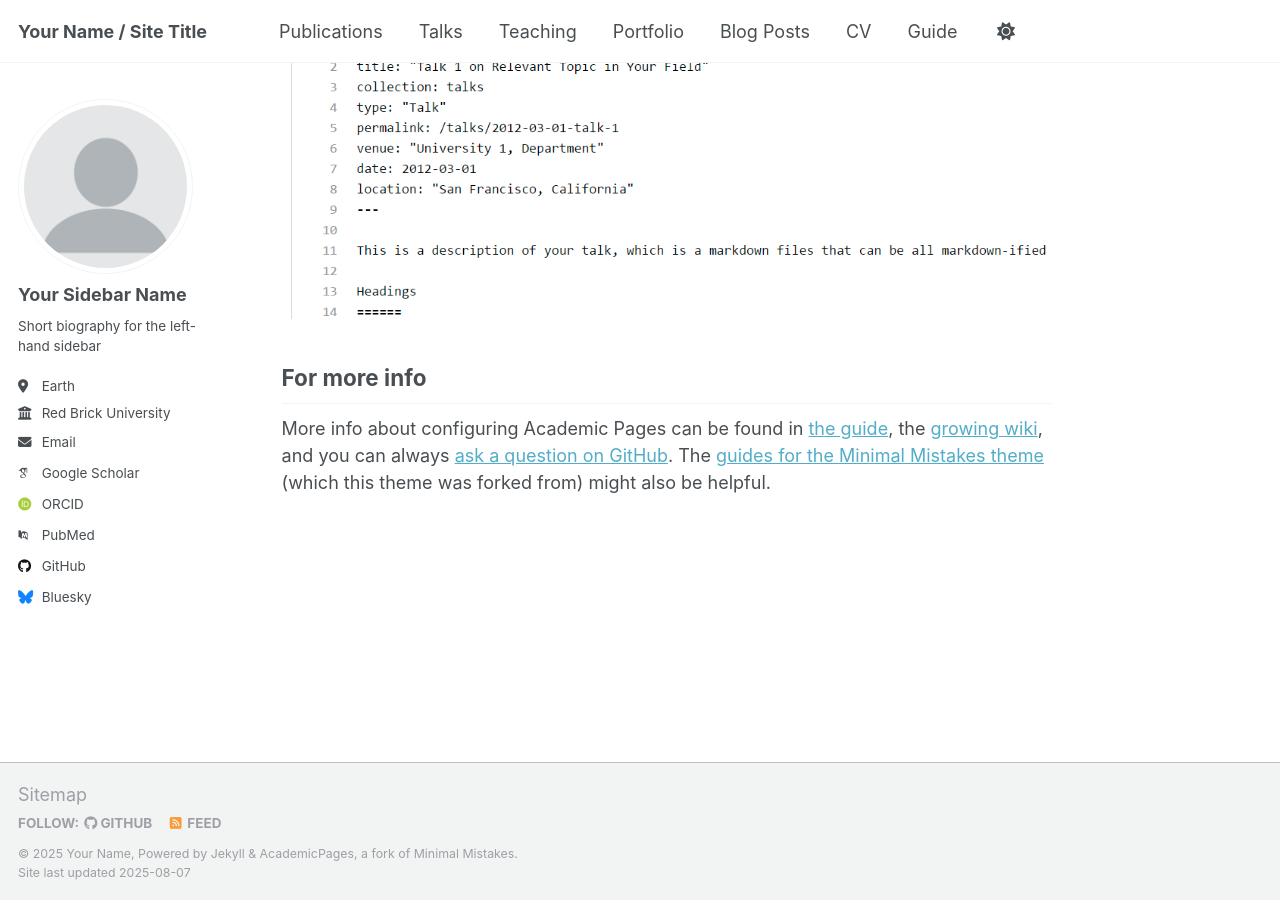
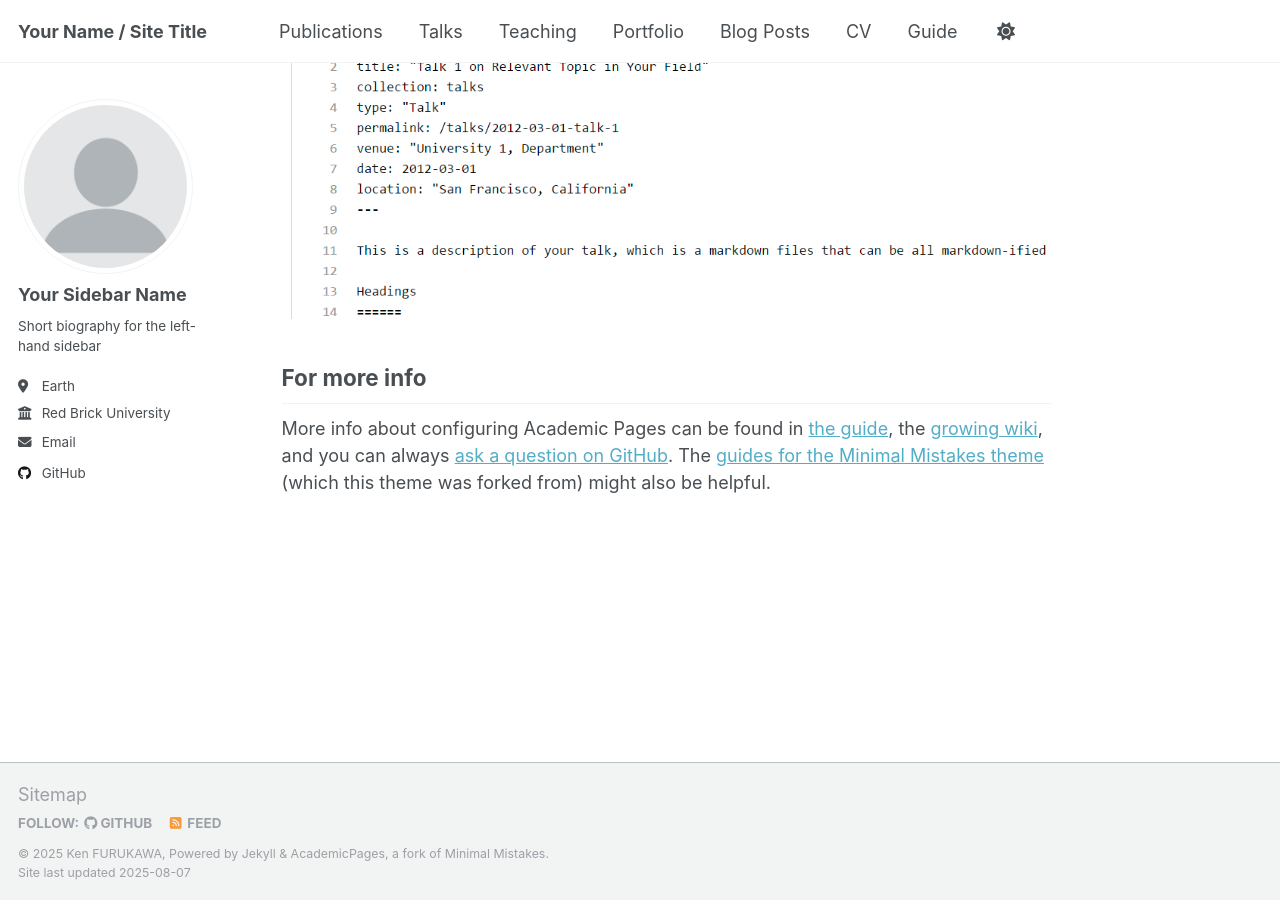
Before and after one commit to furukawaken/furukawaken.github.io, a Jekyll site: the page built from _pages/about.md, in a window 1280 px wide and 900 px high, scrolled down 2880 px. Built offline with Jekyll 4.4.1, drawn with Linux system fonts in a browser that asks for light colours; some web fonts are replaced; a script that is not in the unit is left out.

Commit message:
Update site

```diff
--- a/_config.yml
+++ b/_config.yml
@@ -11,11 +11,11 @@
 site_theme               : "default"
 title                    : "Your Name / Site Title"
 title_separator          : "-"
-name                     : &name "Your Name"
+name                     : &name "Ken FURUKAWA"
 description              : &description "personal description"
 url                      : https://academicpages.github.io # the base hostname & protocol for your site e.g. "https://[your GitHub username].github.io" or if you already have some other page hosted on Github then use "https://[your GitHub username].github.io/[Your Repo Name]"
 baseurl                  : "" # the subpath of your site, e.g. "/blog"
-repository               : "academicpages/academicpages.github.io"
+repository               : "furukawaken/furukawaken.github.io"
 
 # Site Author - The following control what appear as part of the author content on the side bar.
 #               If a field is blank the icon and link will not appear, otherwise it will be shown.
@@ -34,12 +34,12 @@
   # Academic websites
   academia         : # URL
   arxiv            : # URL - Update with the correct link to your profile
-  googlescholar    : "https://scholar.google.com/citations?user=PS_CX0AAAAAJ"
+  googlescholar    : #"https://scholar.google.com/citations?user=PS_CX0AAAAAJ"
   inspire-hep      : # URL
   impactstory      : # URL
-  orcid            : "http://orcid.org/yourorcidurl"
+  orcid            : #"http://orcid.org/yourorcidurl"
   semantic         : # URL
-  pubmed           : "https://www.ncbi.nlm.nih.gov/pubmed/?term=john+snow"
+  pubmed           : #"https://www.ncbi.nlm.nih.gov/pubmed/?term=john+snow"
   researchgate     : # URL
   scopus           : # URL
 
@@ -47,13 +47,13 @@
   bitbucket        : # Username - Update with your username on the site
   codepen          : # Username
   dribbble         : # Username
-  github           : "academicpages"
+  github           : "furukawaken"
   kaggle           : # Username
   stackoverflow    : # User number or user number and name (i.e., use "1" or "1/jeff-atwood")
 
   # Social media
   artstation       : # Username
-  bluesky          : "bsky.app" # Replace this with you Bluesky username
+  bluesky          : #"bsky.app" # Replace this with you Bluesky username
   facebook         : # Username
   flickr           : # Username
   foursquare       : # Username
@@ -80,8 +80,8 @@
 
 # Publication Category - The following the list of publication categories and their headings
 publication_category:
-  books:
-    title: 'Books'
+  #books:
+  #  title: 'Books'
   manuscripts:
     title: 'Journal Articles'
   conferences:
@@ -134,7 +134,7 @@
 
 # Social Sharing
 twitter:
-  username               : &twitter
+  username               : #&twitter
 facebook:
   username               :
   app_id                 :
```
